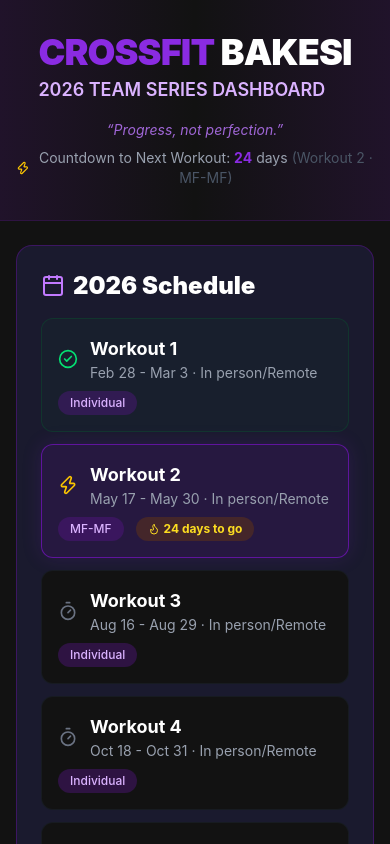
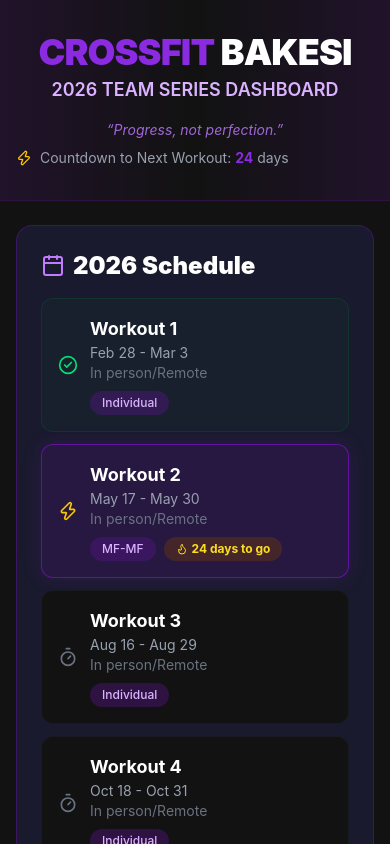
Before and after one commit to darkglassb7k/crossfit-bakesi-2026-team-series, a Next.js app: page / in a window 390 px wide. Shown: the top 844 px of the page. Built offline with nearby package versions, Linux system fonts and the light colour scheme.

Commit message:
Improve mobile layout: center title, clean schedule rows

```diff
--- a/src/app/page.tsx
+++ b/src/app/page.tsx
@@ -58,7 +58,7 @@ export default function Dashboard() {
         <div className="absolute inset-0 bg-gradient-to-r from-purple-900/20 via-transparent to-purple-900/20" />
         <div className="relative max-w-6xl mx-auto px-4 py-8">
           <div className="flex flex-col md:flex-row items-center justify-between gap-4">
-            <div>
+            <div className="text-center md:text-left">
               <h1 className="text-4xl md:text-5xl font-black tracking-tight">
                 <span className="text-[#8A2BE2]">CROSSFIT</span>{" "}
                 <span className="text-white">BAKESI</span>
@@ -78,9 +78,6 @@ export default function Dashboard() {
                 <span>
                   Countdown to Next Workout:{" "}
                   <span className="font-bold text-[#8A2BE2]">{nextWorkout.days}</span> days
-                  <span className="text-gray-600 ml-1">
-                    ({nextWorkout.workout.name} · {nextWorkout.workout.format})
-                  </span>
                 </span>
               </div>
             )}
@@ -101,7 +98,7 @@ export default function Dashboard() {
                 return (
                 <div
                   key={w.id}
-                  className={`flex flex-col sm:flex-row sm:items-center justify-between p-4 rounded-xl border transition-all ${
+                  className={`p-4 rounded-xl border transition-all ${
                     w.status === "completed"
                       ? "bg-green-900/10 border-green-800/30"
                       : isNext
@@ -111,18 +108,19 @@ export default function Dashboard() {
                 >
                   <div className="flex items-center gap-3">
                     {w.status === "completed" ? (
-                      <CircleCheck className="w-5 h-5 text-green-400" />
+                      <CircleCheck className="w-5 h-5 text-green-400 shrink-0" />
                     ) : isNext ? (
-                      <Zap className="w-5 h-5 text-yellow-400 animate-pulse" />
+                      <Zap className="w-5 h-5 text-yellow-400 animate-pulse shrink-0" />
                     ) : (
-                      <Timer className="w-5 h-5 text-gray-500" />
+                      <Timer className="w-5 h-5 text-gray-500 shrink-0" />
                     )}
+                    <div className="flex flex-col sm:flex-row sm:items-center sm:justify-between w-full gap-1 sm:gap-3">
                       <div>
                         <p className="font-bold text-lg">{w.name}</p>
-                      <p className="text-sm text-gray-400">{w.date} · {w.type}</p>
+                        <p className="text-sm text-gray-400">{w.date}</p>
+                        <p className="text-sm text-gray-500">{w.type}</p>
                       </div>
-                  </div>
-                  <div className="mt-2 sm:mt-0 flex items-center gap-3">
+                      <div className="flex items-center gap-2 mt-1 sm:mt-0">
                         <span className="text-xs bg-purple-900/40 text-purple-300 px-3 py-1 rounded-full font-medium">
                           {w.format}
                         </span>
@@ -131,6 +129,8 @@ export default function Dashboard() {
                             <Flame className="w-3 h-3" /> {nextWorkout.label}
                           </span>
                         )}
+                      </div>
+                    </div>
                   </div>
                 </div>
                 );
```
Lines whose indentation alone changed are shown as unchanged.
